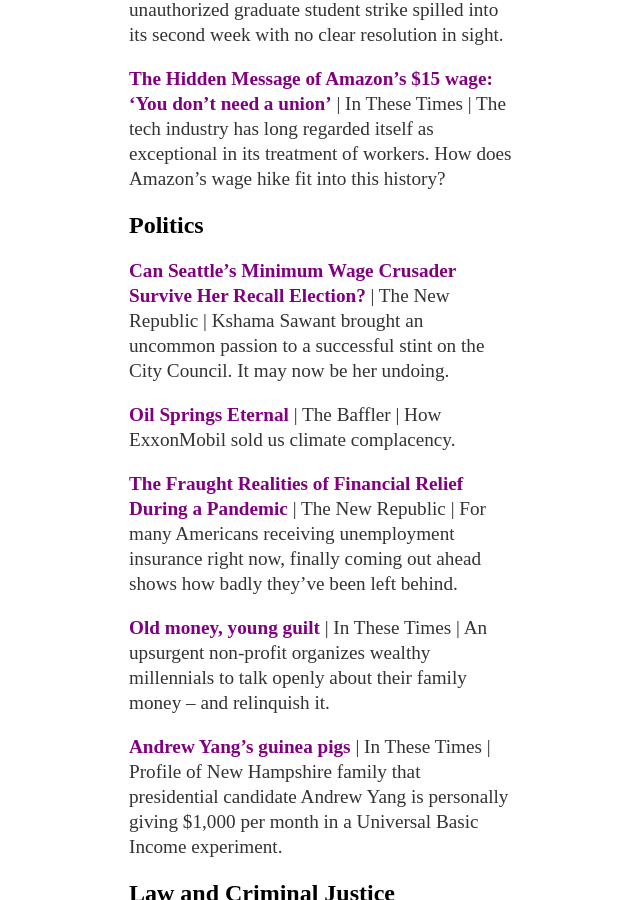
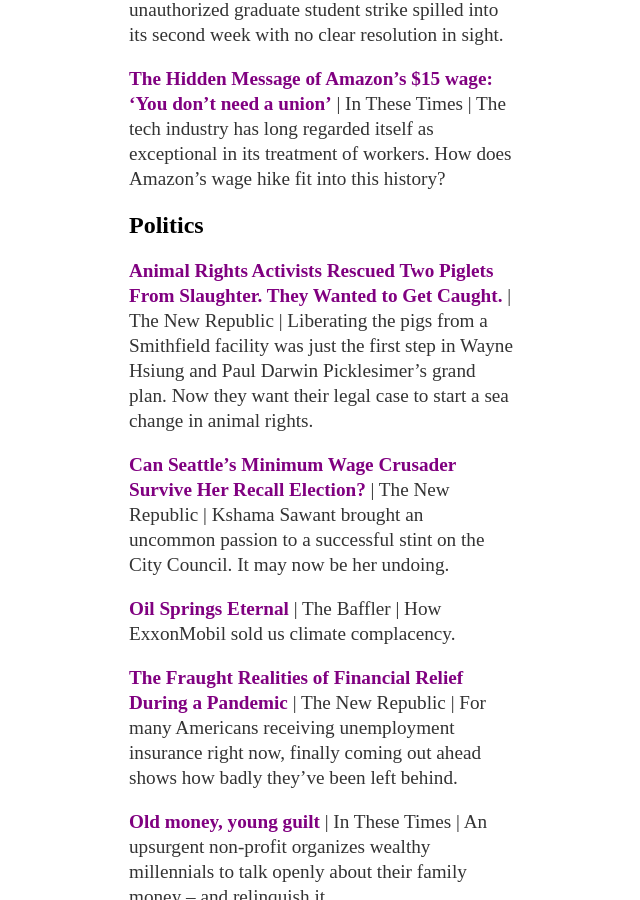
Before and after one commit to aonschwartz/aonschwartz.github.io, a Jekyll site: the page built from about/index.md, in a window 1280 px wide and 900 px high, scrolled down 810 px. Shown: the whole window, without its empty margins (319-959 px from the left). Built offline with Jekyll 4.4.1, drawn with Linux system fonts in a browser that asks for light colours.

Commit message:
Update index.md

```diff
--- a/about/index.md
+++ b/about/index.md
@@ -19,6 +19,8 @@
 
 
 ## <a name="Politics"><a/> Politics
+
+**[Animal Rights Activists Rescued Two Piglets From Slaughter. They Wanted to Get Caught.](https://newrepublic.com/article/165468/animal-rights-dxe-smithfield)** \| The New Republic \| Liberating the pigs from a Smithfield facility was just the first step in Wayne Hsiung and Paul Darwin Picklesimer’s grand plan. Now they want their legal case to start a sea change in animal rights.
 
 **[Can Seattle’s Minimum Wage Crusader Survive Her Recall Election?](https://newrepublic.com/article/164600/kshama-sawant-minimum-wage-recall)** \| The New Republic \| Kshama Sawant brought an uncommon passion to a successful stint on the City Council. It may now be her undoing.
 
```
